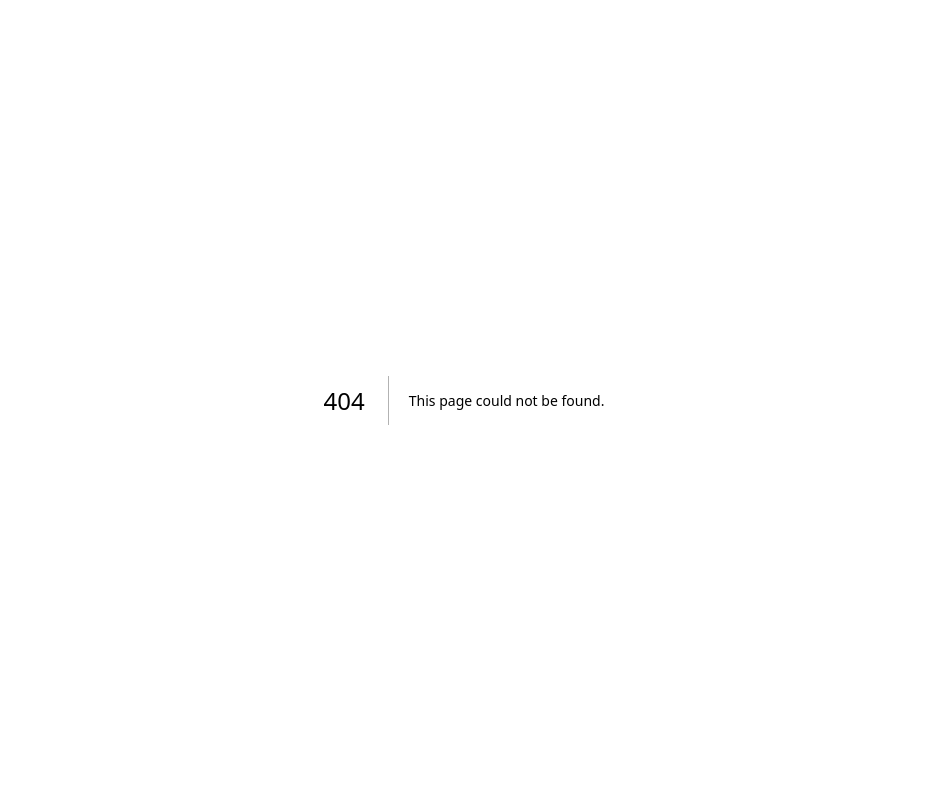
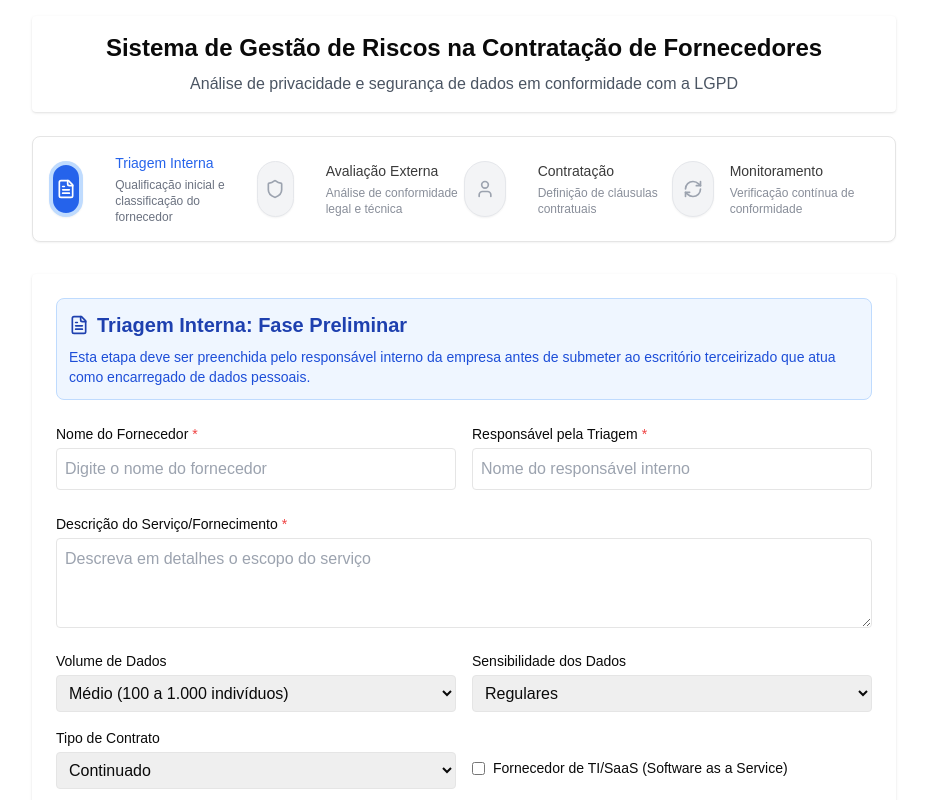
Before and after one commit to bodimfm/SUPPLIERCLASSIFICATION2, a Next.js app: page / in a window 1280 px wide. Before the commit this address had no page. Shown: the top 800 px of the page, without its empty margins (176-1103 px from the left). Built offline with nearby package versions, Linux system fonts and the light colour scheme.

Commit message:
add HomePage component with SupplierRiskAssessment

```diff
--- /dev/null
+++ b/app/page.tsx
@@ -0,0 +1,5 @@
+import SupplierRiskAssessment from "@/components/supplier-risk-assessment/supplier-risk-assessment";
+
+export default function HomePage() {
+  return <SupplierRiskAssessment />;
+}
```
